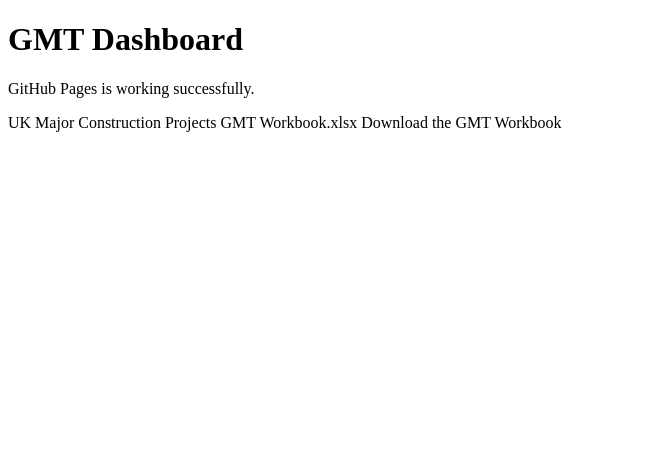
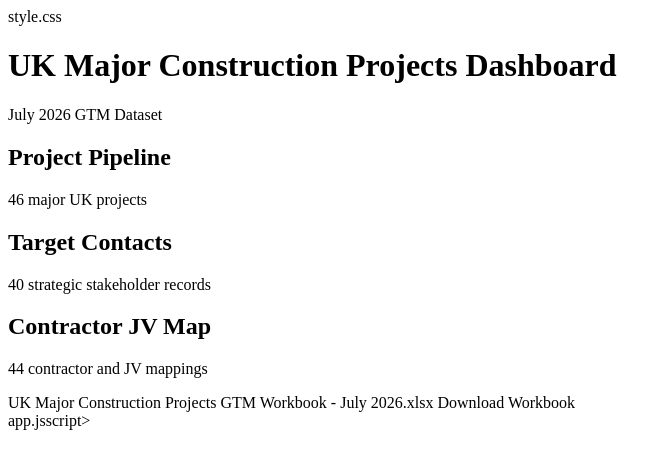
Before and after one commit to jonnomaxx-ing/gmt-asbuilt-2026, a plain HTML site: page index.html in a window 1280 px wide. Shown: the whole page, without its empty margins (0-672 px from the left). Drawn offline with Linux system fonts and the light colour scheme.

Commit message:
Update title and content for construction projects dashboard

```diff
--- a/index.html
+++ b/index.html
@@ -1,16 +1,39 @@
 <!DOCTYPE html>
 <html>
 <head>
-    <title>GMT Dashboard</title>
+    <title>UK Major Construction Projects Dashboard</title>
+    style.css
 </head>
+
 <body>
-    <h1>GMT Dashboard</h1>
-    <p>GitHub Pages is working successfully.</p>
 
-    <p>
-        UK Major Construction Projects GMT Workbook.xlsx
-            Download the GMT Workbook
-        </a>
-    </p>
+<div class="header">
+    <h1>UK Major Construction Projects Dashboard</h1>
+    <p>July 2026 GTM Dataset</p>
+</div>
+
+<div class="card">
+    <h2>Project Pipeline</h2>
+    <p>46 major UK projects</p>
+</div>
+
+<div class="card">
+    <h2>Target Contacts</h2>
+    <p>40 strategic stakeholder records</p>
+</div>
+
+<div class="card">
+    <h2>Contractor JV Map</h2>
+    <p>44 contractor and JV mappings</p>
+</div>
+
+<div class="card">
+    UK Major Construction Projects GTM Workbook - July 2026.xlsx
+       Download Workbook
+    </a>
+</div>
+
+app.jsscript>
+
 </body>
 </html>
```
